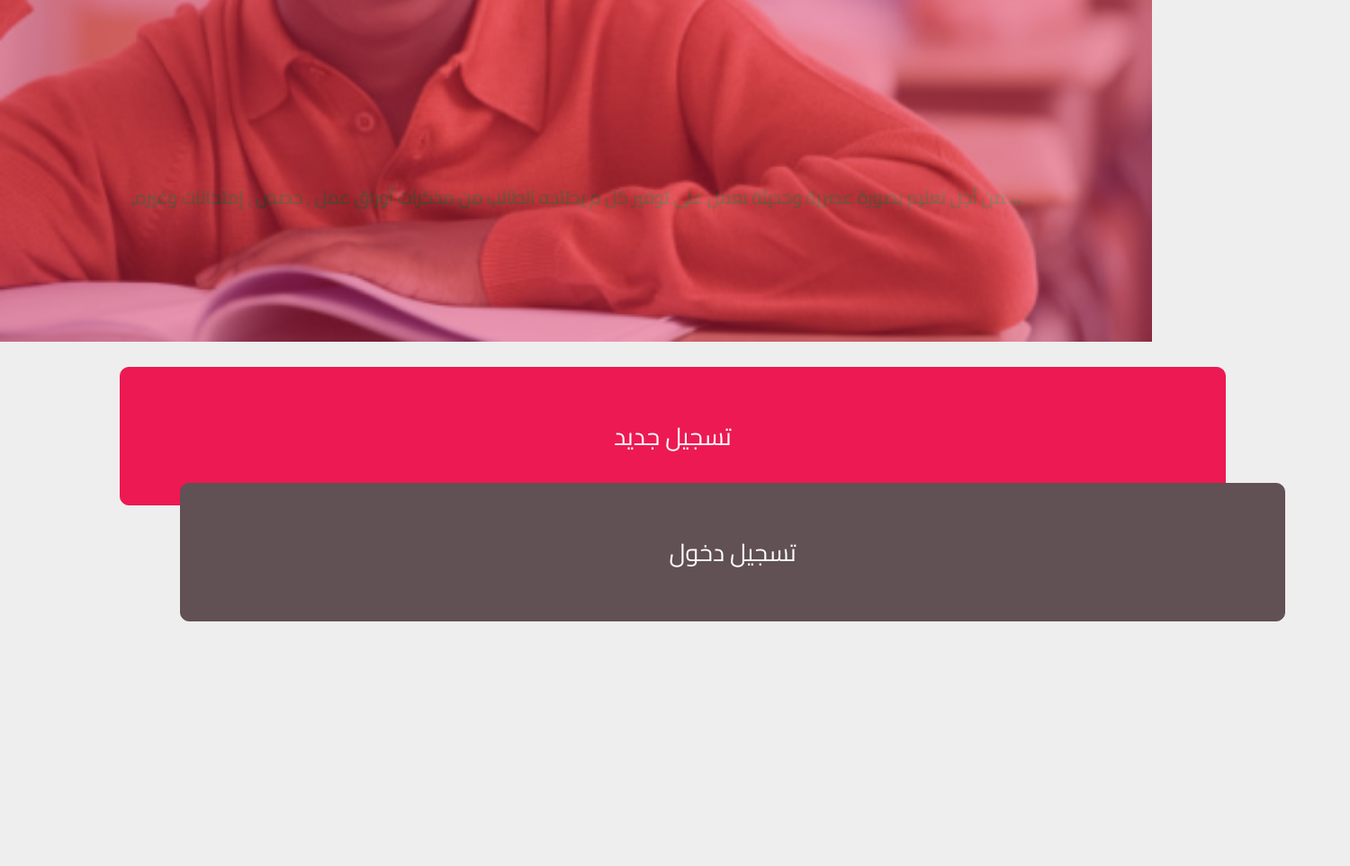
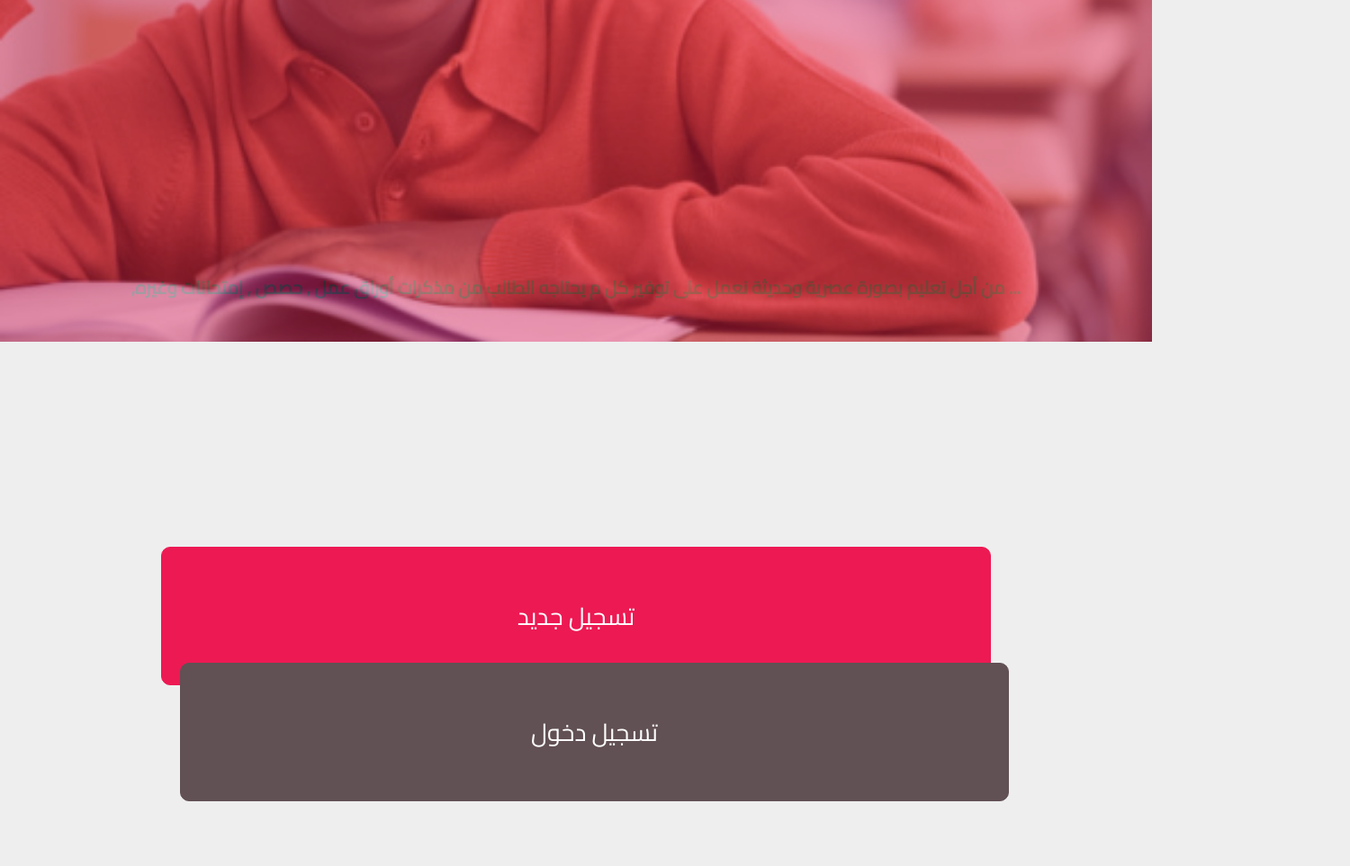
Before and after one commit to Ahmedhashim289/-Sulearn, a plain HTML site: page index.html in a window 1280 px wide. Shown: the part 637-1600 px from the top of the page at 90% size, 1500 px wide, since content can reach past the window. Before the commit the page ends 1400 px from the top, so only its background shows below. Drawn offline with Linux system fonts and the light colour scheme; a web font is replaced by a local one.

Commit message:
Update index.html

```diff
--- a/index.html
+++ b/index.html
@@ -79,12 +79,12 @@
                             margin:  auto;
                             font-weight:600;
                             color: rgba(97, 80, 84, 1);
-                            margin-top:270px;
+                            margin-top:370px;
                             font-size:20px;
 
                         }
                         main button{
-                            width:120%;
+                            width:90%;
                             padding:5%;
                             font-size:27px;
                             margin:5px;
@@ -100,7 +100,7 @@
                             width:100%;
                         }
                         main .login{
-                            width:120%;
+                            width:90%;
                             padding:5%;
                             font-size:27px;
                             margin:7%;
```
